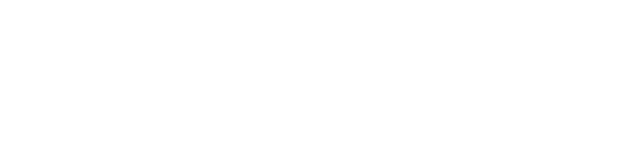
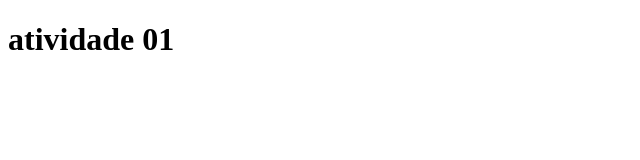
Before and after one commit to damottoca/Ambiente-de-teste, a plain HTML site: page index.html in a window 1280 px wide. Shown: the whole page, without its empty margins (0-640 px from the left). Drawn offline with Linux system fonts and the light colour scheme.

Commit message:
alteração

```diff
--- a/index.html
+++ b/index.html
@@ -6,6 +6,6 @@
     <title>Document</title>
 </head>
 <body>
-
+  <h1> atividade 01</h1>
 </body>
 </html>
```
